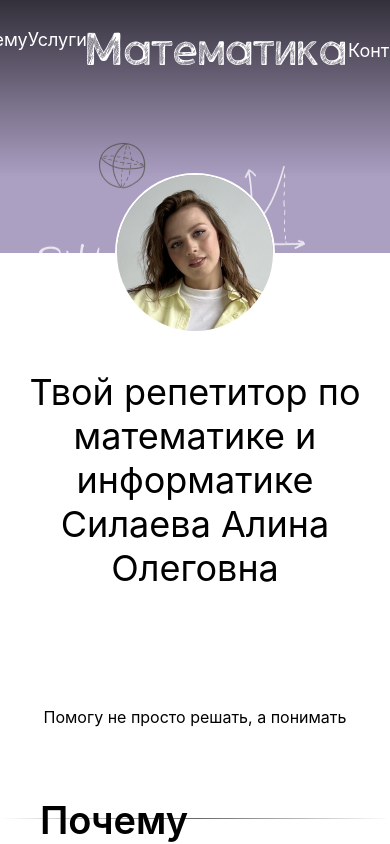
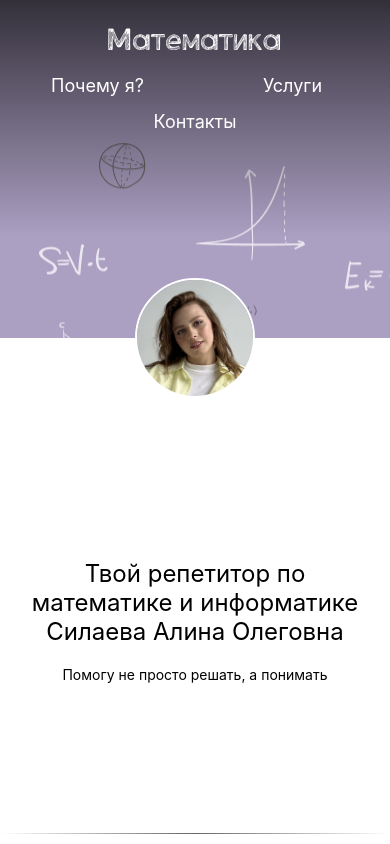
Before and after one commit to s1l4ev4-root/InfoMathScope, a React (Vite) app: page / in a window 390 px wide. Built offline with nearby package versions, Linux system fonts and the light colour scheme.

Commit message:
add adaptive styles

```diff
--- a/src/widgets/Hero/Hero.module.scss
+++ b/src/widgets/Hero/Hero.module.scss
@@ -107,3 +107,73 @@ $imageBackground: url("@assets/images/image_background.png");
     );
   }
 }
+
+@media (max-width: 1024px) {
+  .firstBlock {
+    &_up {
+      .header {
+        &_center {
+          font-size: 50px;
+        }
+      }
+    }
+    &_down {
+      &_text {
+        &_first {
+          font-size: 30px;
+        }
+      }
+    }
+  }
+}
+
+@media (max-width: 767px) {
+  .firstBlock {
+    &_up {
+      height: 40%;
+      .header {
+        height: auto;
+        flex-direction: column;
+        justify-content: center;
+        gap: 15px;
+        padding-top: 20px;
+
+        &_left,
+        &_right,
+        &_center {
+          width: 100%;
+          text-align: center;
+        }
+
+        &_center {
+          font-size: 40px;
+          order: -1;
+        }
+      }
+    }
+
+    &_down {
+      height: 60%;
+      &_picture {
+        width: 120px;
+        height: 120px;
+      }
+      &_text {
+        padding: 0 15px;
+        justify-content: center;
+        gap: 20px;
+        &_first {
+          margin-top: 60px;
+          font-size: 24px;
+        }
+        &_second {
+          font-size: 14px;
+        }
+      }
+    }
+  }
+
+  .lineContainer {
+    bottom: 10px;
+  }
+}
--- a/src/widgets/Services/Services.module.scss
+++ b/src/widgets/Services/Services.module.scss
@@ -69,3 +69,59 @@
     );
   }
 }
+
+@media (max-width: 1024px) {
+  .thirdBlock {
+    flex-direction: column;
+    justify-content: center;
+    gap: 40px;
+
+    &_header {
+      font-size: 36px;
+      text-align: center;
+    }
+
+    &_ul {
+      flex-wrap: wrap;
+      justify-content: center;
+      gap: 30px;
+
+      &_li {
+        width: 45%;
+        font-size: 16px;
+        &_title {
+          font-size: 24px;
+        }
+      }
+    }
+  }
+}
+
+@media (max-width: 767px) {
+  .scrollSection {
+    height: auto;
+    padding: 40px 0;
+  }
+
+  .thirdBlock {
+    padding: 20px;
+    &_header {
+      font-size: 28px;
+    }
+    &_ul {
+      flex-direction: column;
+      gap: 40px;
+
+      &_li {
+        width: 100%;
+        font-size: 14px;
+        &_title {
+          font-size: 20px;
+        }
+        &_icon img {
+          width: 60px;
+        }
+      }
+    }
+  }
+}
--- a/src/widgets/WhyMe/WhyMe.module.scss
+++ b/src/widgets/WhyMe/WhyMe.module.scss
@@ -131,3 +131,49 @@
     );
   }
 }
+
+@media (max-width: 1024px) {
+  .secondBlock {
+    &_left,
+    &_right {
+      padding: 30px;
+    }
+    &_left {
+      &_header {
+        font-size: 32px;
+      }
+      &_list {
+        font-size: 16px;
+      }
+    }
+  }
+}
+
+@media (max-width: 767px) {
+  .scrollSection {
+    height: auto;
+    padding: 40px 0;
+  }
+
+  .secondBlock {
+    flex-direction: column;
+    gap: 30px;
+
+    &_left,
+    &_right {
+      width: 100%;
+      padding: 0 20px;
+    }
+
+    &_left {
+      &_header {
+        font-size: 28px;
+        text-align: center;
+        background-image: none;
+      }
+      &_list {
+        padding-top: 15px;
+      }
+    }
+  }
+}
--- a/src/widgets/footer/Footer.module.scss
+++ b/src/widgets/footer/Footer.module.scss
@@ -112,3 +112,55 @@
     }
   }
 }
+
+@media (max-width: 1024px) {
+  .foursBlock {
+    &_up {
+      gap: 30px;
+      &_title {
+        font-size: 26px;
+      }
+    }
+    &_down {
+      &_up,
+      &_middle,
+      &_bottom {
+        justify-content: center;
+      }
+    }
+  }
+}
+
+@media (max-width: 767px) {
+  .scrollSection {
+    height: auto;
+  }
+
+  .foursBlock {
+    &_up {
+      height: auto;
+      padding: 40px 20px;
+      flex-direction: column;
+    }
+    &_down {
+      height: auto;
+      padding: 30px 20px;
+      gap: 25px;
+
+      &_up,
+      &_middle,
+      &_bottom {
+        height: auto;
+        flex-direction: column;
+        gap: 15px;
+        text-align: center;
+      }
+      &_bottom {
+        flex-direction: row;
+        justify-content: center;
+        align-items: center;
+        gap: 25px;
+      }
+    }
+  }
+}
```
